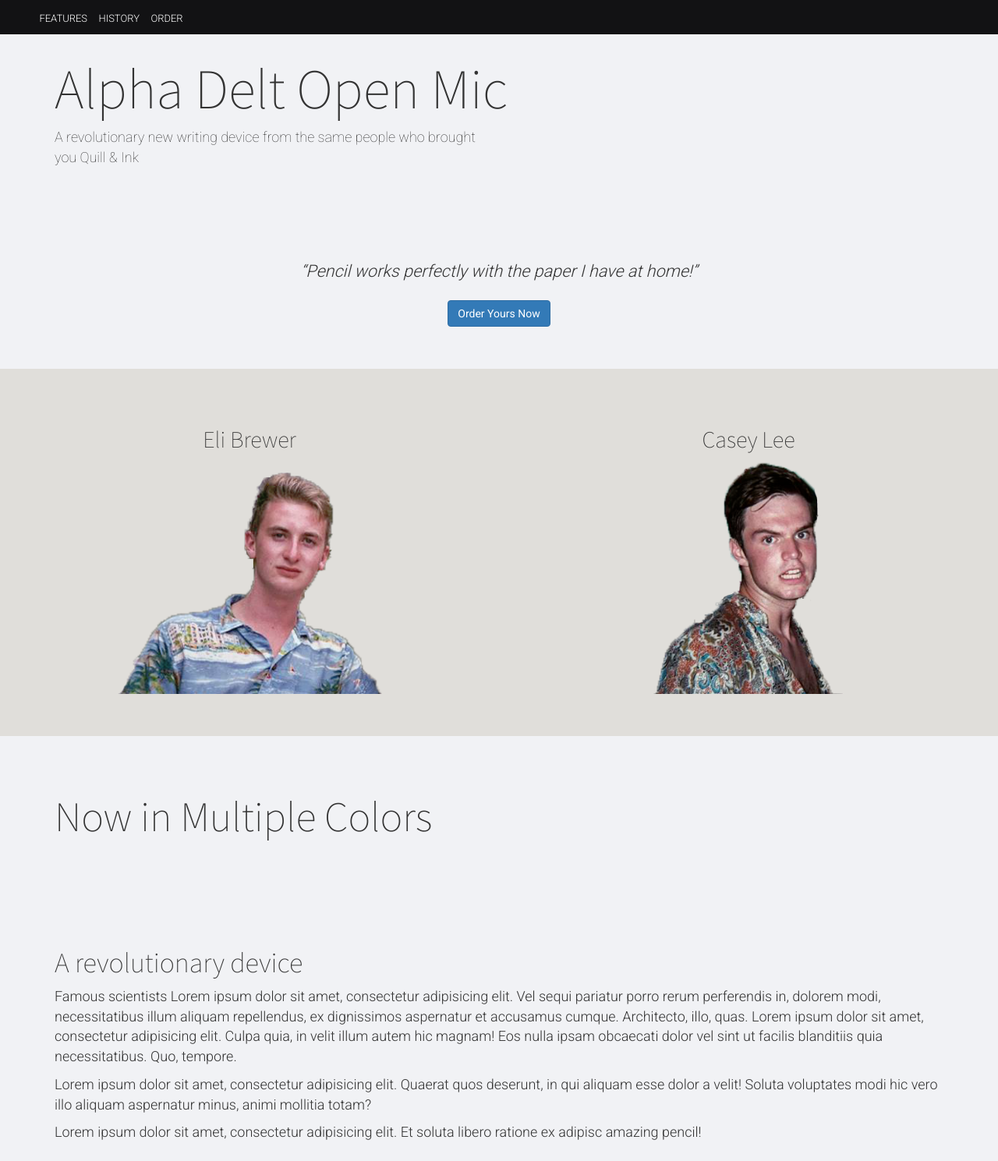
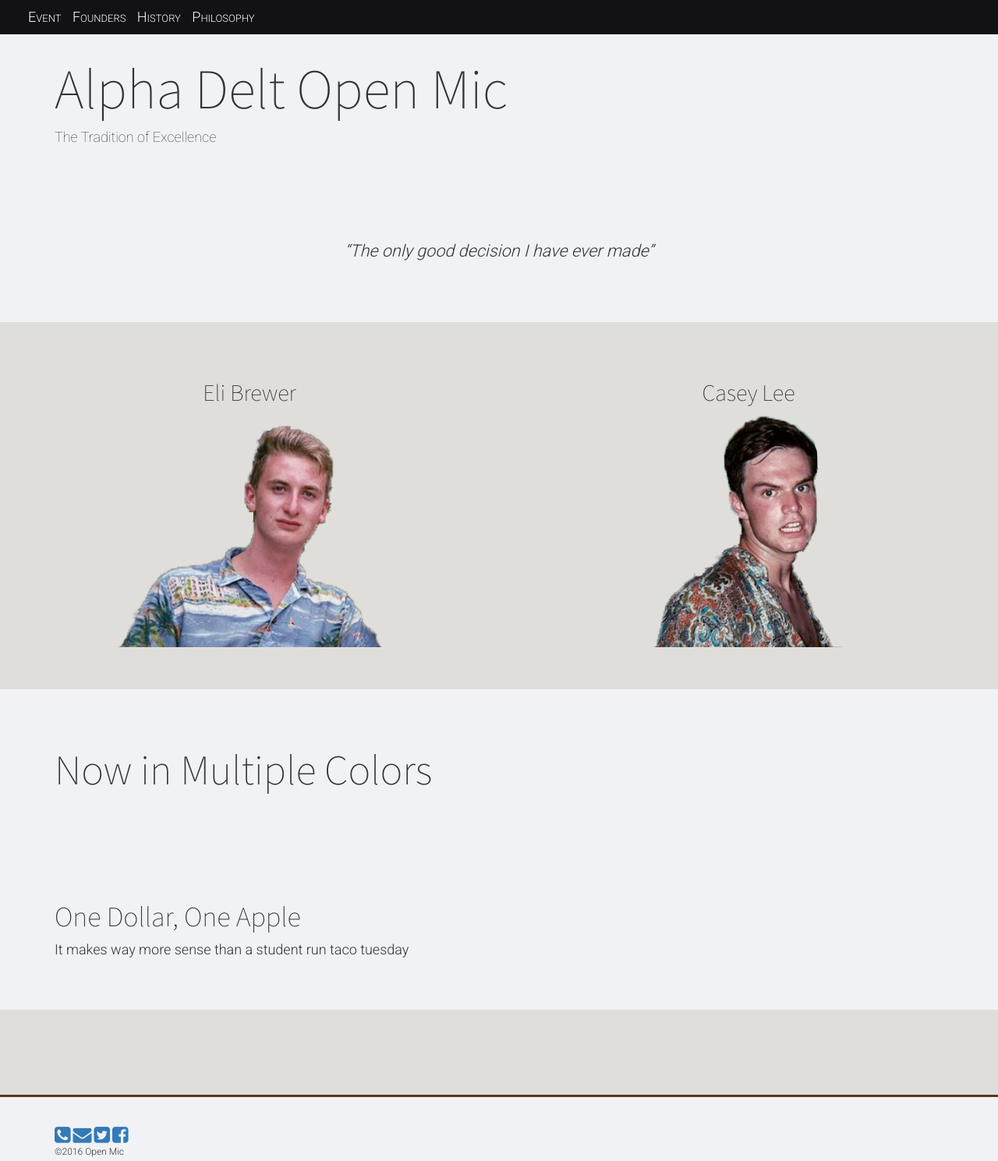
Before and after one commit to caseyl5/Open-Mic, a plain HTML site: page index.html in a window 1280 px wide. Shown: the top 1489 px of the page at 78% size. Drawn offline with nearby package versions, Linux system fonts and the light colour scheme.

Commit message:
done for tonight

```diff
--- a/index.html
+++ b/index.html
@@ -28,27 +28,22 @@
     <header>
         <div id="header-content" class="container">
             <h1>Alpha Delt Open Mic</h1>
-            <p id="tagline">A revolutionary new writing device from the same people who brought you Quill & Ink</p>
+            <p id="tagline">The Tradition of Excellence</p>
         </div>
     </header>
 
     <nav>
         <ul id="navbar" class="list-inline">
-            <li aria-label="pencil icon">
-                <a class="menu" href="#">
-
-                </a>
-            </li>
-            <li><a class="menu" href="#features">features</a></li>
-            <li><a class="menu" href="#history">history</a></li>
-            <li><a class="menu" href="order.html">order</a>
+            <li><a class="menu" href="#features">Event</a></li>
+            <li><a class="menu" href="#history">Founders</a></li>
+            <li><a class="menu" href="order.html">History</a></li>
+            <li><a class="menu" href="order.html">Philosophy</a></li>
         </ul>
     </nav>
 
     <section id="testimonial">
         <div id="testimonial-content" class="text-center">
-            <q>Pencil works perfectly with the paper I have at home!</q>
-            <a class="btn btn-primary" href="order.html" role="button">Order Yours Now</a>
+            <q>The only good decision I have ever made</q>
         </div>
     </section>
 
@@ -77,18 +72,8 @@
 
     <section id="history">
         <div id="history-content" class="container">
-            <h2>A revolutionary device</h2>
-            <p>Famous scientists Lorem ipsum dolor sit amet, consectetur adipisicing elit. Vel sequi pariatur porro rerum perferendis
-                in, dolorem modi, necessitatibus illum aliquam repellendus, ex dignissimos aspernatur et accusamus cumque.
-                Architecto, illo, quas. Lorem ipsum dolor sit amet, consectetur adipisicing elit. Culpa quia, in velit illum
-                autem hic magnam! Eos nulla ipsam obcaecati dolor vel sint ut facilis blanditiis quia necessitatibus. Quo,
-                tempore.
-            </p>
-
-            <p>Lorem ipsum dolor sit amet, consectetur adipisicing elit. Quaerat quos deserunt, in qui aliquam esse dolor a
-                velit! Soluta voluptates modi hic vero illo aliquam aspernatur minus, animi mollitia totam?</p>
-
-            <p>Lorem ipsum dolor sit amet, consectetur adipisicing elit. Et soluta libero ratione ex adipisc amazing pencil!</p>
+            <h2>One Dollar, One Apple</h2>
+            <p>It makes way more sense than a student run taco tuesday</p>
         </div>
     </section>
 
@@ -99,9 +84,7 @@
 
                 </div>
                 <div class="col-lg-6">
-                    <h2>Unleash Your Creative Potential</h2>
-                    <p>Attend one of our free workshops to learn how to use Pencil to its fullest potential!</p>
-                    <button type="button">Sign up for a Workshop</button>
+
                 </div>
             </div>
         </div>
@@ -120,7 +103,7 @@
             </a>
 
 
-            <p>&#169;2016 Pencil</p>
+            <p>&#169;2016 Open Mic</p>
             <p>Icons made by
                 <a href="http://www.freepik.com" title="Freepik">Freepik</a> from
                 <a href="http://www.flaticon.com" title="Flaticon">www.flaticon.com</a> is licensed by
```
